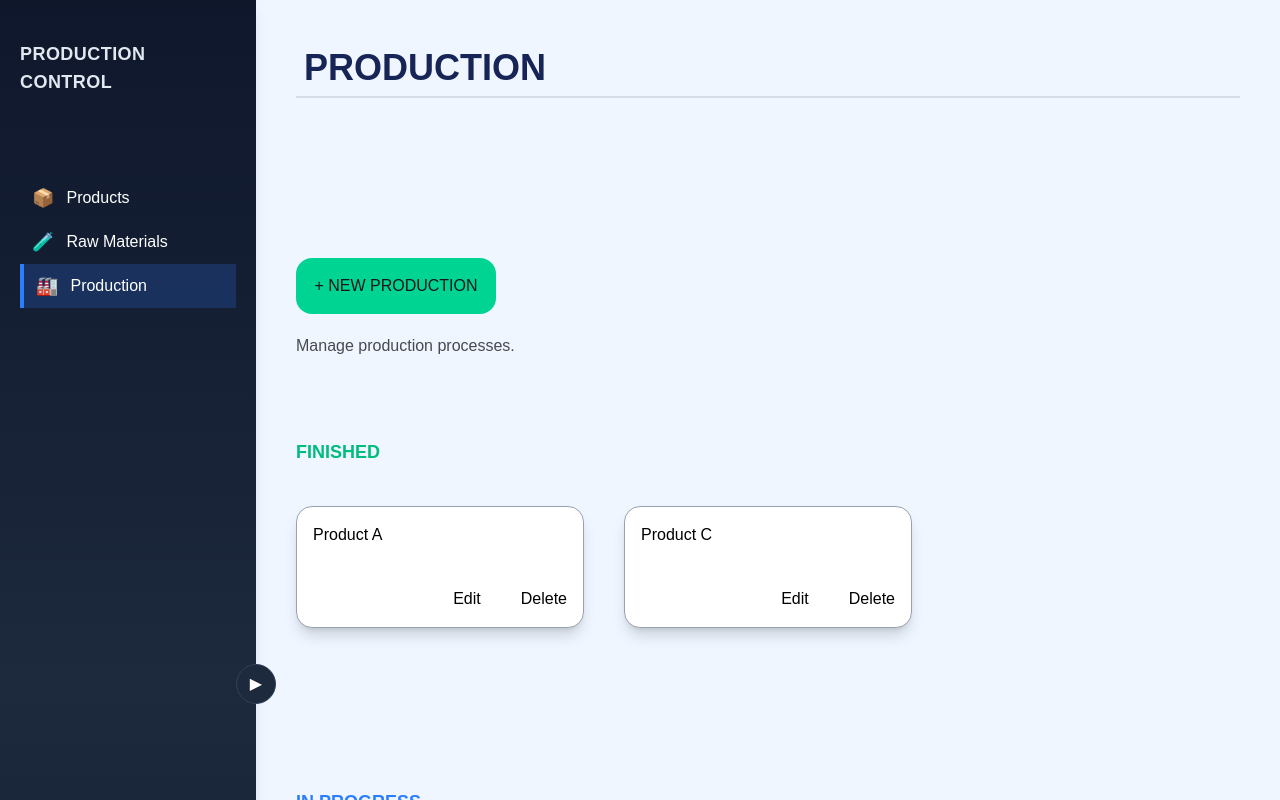
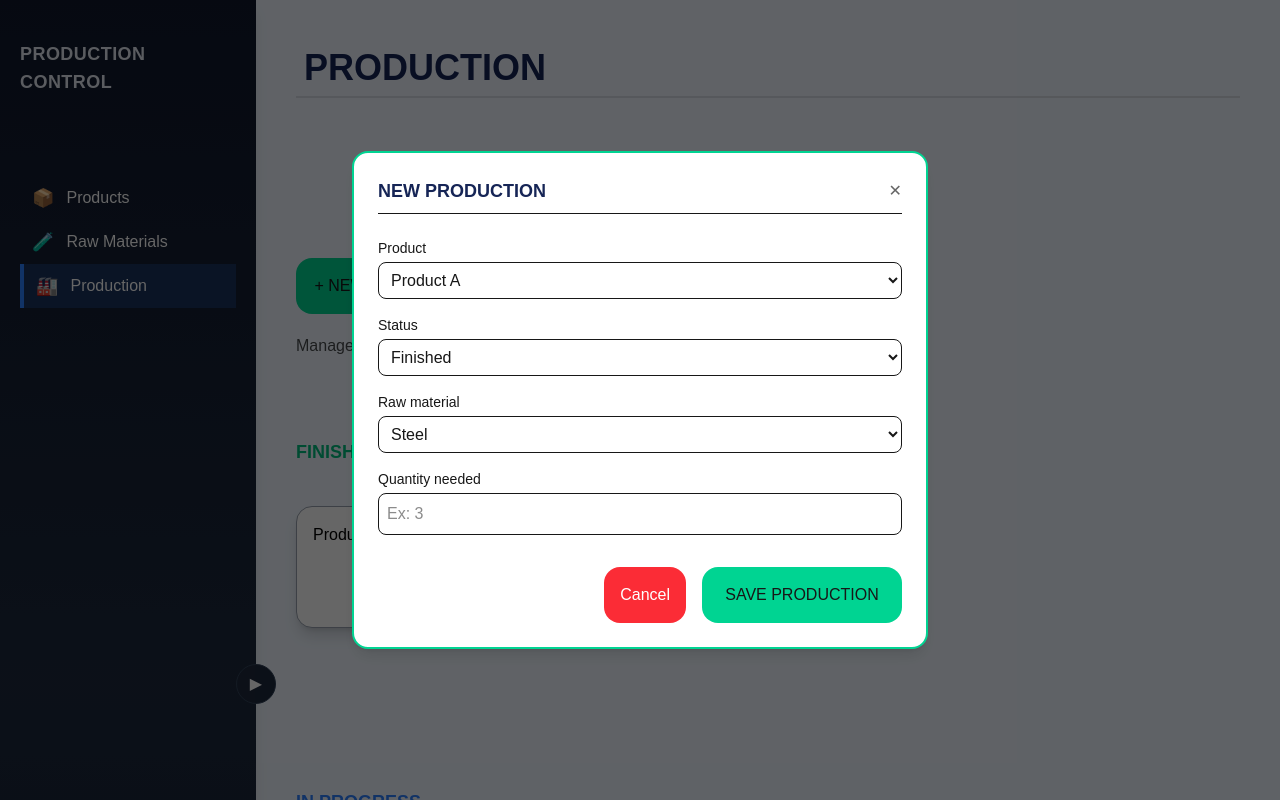
Before and after one commit to AlvsMatheus/autoflex-system, a Next.js app: page /production in a window 1280 px wide. Both pictures are taken after a click on the button "+ NEW PRODUCTION". Shown: the top 800 px of the page. Built offline with nearby package versions, Linux system fonts and the light colour scheme.

Commit message:
Modal structure and logic finished

```diff
--- /dev/null
+++ b/src/app/components/ui/BtnGreen.tsx
@@ -0,0 +1,19 @@
+import React from 'react'
+
+type BtnGreenProps = {
+    label: string;
+    onClick?: () => void;
+
+}
+
+const BtnGreen = ({label, onClick}: BtnGreenProps) => {
+  return (
+    <button
+    onClick={onClick}
+    className="w-50 hover:cursor-pointer bg-emerald-400 hover:bg-emerald-500 hover:scale-105 p-4 uppercase rounded-2xl transition-all duration-150 ease-in-out">
+        {label}
+    </button>
+  )
+}
+
+export default BtnGreen
--- /dev/null
+++ b/src/app/components/ui/Modal.tsx
@@ -0,0 +1,45 @@
+"use client";
+
+import React from "react";
+
+type ModalProps = {
+  isOpen: boolean;
+  onClose: () => void;
+  title?: string;
+  children: React.ReactNode;
+};
+
+const Modal = ({ isOpen, onClose, title, children }: ModalProps) => {
+  if (!isOpen) return null;
+
+  return (
+    <section
+      onClick={onClose}
+      className="fixed top-0 left-0 z-50 flex h-screen w-screen items-center justify-center bg-black/60"
+    >
+      <section
+        onClick={(e) => e.stopPropagation()}
+        className="md:overflow-auto bg-white md:h-[90%] lg:h-auto w-[90%] max-w-xl rounded-2xl border-2 border-emerald-400 shadow-lg p-6 flex flex-col gap-6"
+      >
+        {title && (
+          <header className="flex justify-between items-center border-b pb-2">
+            <h2 className="text-lg font-bold uppercase text-blue-950">
+              {title}
+            </h2>
+
+            <button
+              onClick={onClose}
+              className="text-black/60 hover:text-black"
+            >
+              ✕
+            </button>
+          </header>
+        )}
+
+        <div>{children}</div>
+      </section>
+    </section>
+  );
+};
+
+export default Modal;
--- a/src/app/production/page.tsx
+++ b/src/app/production/page.tsx
@@ -1,13 +1,20 @@
 "use client";
 
+import { useState } from "react";
 import { useLayout } from "@/context/LayoutContext";
 import { useMediaQuery } from "@/hooks/useMediaQuery";
 import ProductionCards from "../components/production/ProductionCards";
+import BtnGreen from "../components/ui/BtnGreen";
+import Modal from "../components/ui/Modal";
+
 
 
 const Page = () => {
   const { isNavOpen } = useLayout();
   const isMobile = useMediaQuery("(max-width: 768px)");
+  const [isModalOpen, setIsModalOpen] = useState<boolean>(false)
+  const openModal = () => {setIsModalOpen(true)}
+  const closeModal = () => {setIsModalOpen(false)}
 
   const shouldHideProduction = isMobile && isNavOpen;
 
@@ -23,9 +30,7 @@ const Page = () => {
 
       <section className="h-full w-full flex flex-col gap-20">
         <section className="flex flex-col gap-5">
-          <button className="w-50 bg-emerald-400 p-4 uppercase rounded-2xl">
-            + New Production
-          </button>
+          <BtnGreen onClick={openModal} label="+ New Production"/>
           <p className="text-black/70 text-1xl">
             Manage production processes.
           </p>
@@ -35,6 +40,64 @@ const Page = () => {
           <ProductionCards />
         </section>
       </section>
+      <Modal
+  isOpen={isModalOpen}
+  onClose={closeModal}
+  title="New Production"
+>
+  <form className="flex flex-col gap-4">
+
+    {/* Product */}
+    <div className="flex flex-col gap-1">
+      <label className="text-sm font-medium">Product</label>
+      <select className="border rounded-lg p-2">
+        <option>Product A</option>
+        <option>Product B</option>
+      </select>
+    </div>
+
+    {/* Status */}
+    <div className="flex flex-col gap-1">
+      <label className="text-sm font-medium">Status</label>
+      <select className="border rounded-lg p-2">
+        <option value="finished">Finished</option>
+        <option value="progress">In Progress</option>
+        <option value="pending">Pending</option>
+      </select>
+    </div>
+
+    {/* Raw material */}
+    <div className="flex flex-col gap-1">
+      <label className="text-sm font-medium">Raw material</label>
+      <select className="border rounded-lg p-2">
+        <option>Steel</option>
+        <option>Plastic</option>
+      </select>
+    </div>
+
+    {/* Quantity */}
+    <div className="flex flex-col gap-1">
+      <label className="text-sm font-medium">Quantity needed</label>
+      <input
+        type="number"
+        className="border rounded-lg p-2"
+        placeholder="Ex: 3"
+      />
+    </div>
+
+    <div className="flex justify-end gap-4 mt-4">
+      <button
+        type="button"
+        onClick={closeModal}
+        className="px-4 py-2 rounded-2xl bg-red-500 text-white"
+      >
+        Cancel
+      </button>
+
+      <BtnGreen label="Save Production" />
+    </div>
+  </form>
+</Modal>
     </article>
   );
 };
--- a/src/app/products/page.tsx
+++ b/src/app/products/page.tsx
@@ -1,19 +1,26 @@
 "use client";
 
+import { useState } from "react";
 import { useLayout } from "@/context/LayoutContext";
 import { useMediaQuery } from "@/hooks/useMediaQuery";
 import ProductsCard from "../components/products/ProductsCard";
+import BtnGreen from "../components/ui/BtnGreen";
+import Modal from "../components/ui/Modal";
+
 
 const Page = () => {
+  const [isModalOpen, setIsModalOpen] = useState<boolean>(false)
   const { isNavOpen } = useLayout();
   const isMobile = useMediaQuery("(max-width: 768px)");
+  const shouldHideProducts = isMobile && isNavOpen;
 
-  const shouldHideProducts = isMobile && isNavOpen;
+  const openModal = () => {setIsModalOpen(true)}
+  const closeModal = () => {setIsModalOpen(false)}
 
   if (shouldHideProducts) return null;
 
   return (
-    <article className="flex flex-col gap-40 h-full w-full p-10 ">
+    <article className="relative flex flex-col gap-40 h-full w-full p-10 ">
       <section className="border-b-2 border-black/10 p-2">
         <h1 className="text-blue-950 uppercase font-bold text-4xl">
           Products
@@ -22,9 +29,7 @@ const Page = () => {
 
       <section className="h-full w-full flex flex-col gap-20">
         <section className="flex flex-col gap-5">
-          <button className="w-50 bg-emerald-400 p-4 uppercase rounded-2xl">
-            + New Product
-          </button>
+          <BtnGreen onClick={openModal} label="+ New Product"/>
           <p className="text-black/70 text-1xl">
             Manage registered products.
           </p>
@@ -34,6 +39,44 @@ const Page = () => {
           <ProductsCard />
         </section>
       </section>
+      <Modal
+  isOpen={isModalOpen}
+  onClose={closeModal}
+  title="New Product"
+>
+  <form className="flex flex-col gap-4">
+    <div className="flex flex-col gap-1">
+      <label className="text-sm font-medium">Product name</label>
+      <input
+        type="text"
+        className="border rounded-lg p-2"
+        placeholder="Ex: Product A"
+      />
+    </div>
+
+    <div className="flex flex-col gap-1">
+      <label className="text-sm font-medium">Price</label>
+      <input
+        type="number"
+        className="border rounded-lg p-2"
+        placeholder="Ex: 100"
+      />
+    </div>
+
+    <div className="flex justify-end gap-4 mt-4">
+      <button
+        type="button"
+        onClick={closeModal}
+        className="text-white px-4 py-2 rounded-2xl bg-red-500 border"
+      >
+        Cancel
+      </button>
+
+      <BtnGreen label="Save Product" />
+    </div>
+  </form>
+</Modal>
+
     </article>
   );
 };
--- a/src/app/raw-materials/page.tsx
+++ b/src/app/raw-materials/page.tsx
@@ -1,12 +1,19 @@
 "use client";
 
+import { useState } from "react";
 import { useLayout } from "@/context/LayoutContext";
 import { useMediaQuery } from "@/hooks/useMediaQuery";
 import MaterialsCard from "../components/raw-materials/MateterialsCard";
+import Modal from "../components/ui/Modal";
+import BtnGreen from "../components/ui/BtnGreen";
+
 
 const Page = () => {
   const { isNavOpen } = useLayout();
   const isMobile = useMediaQuery("(max-width: 768px)");
+  const [isModalOpen, setIsModalOpen] = useState<boolean>(false)
+  const openModal = () => {setIsModalOpen(true)}
+  const closeModal = () => {setIsModalOpen(false)}
 
   const shouldHideMaterials = isMobile && isNavOpen;
 
@@ -22,9 +29,7 @@ const Page = () => {
 
       <section className="h-full w-full flex flex-col gap-20">
         <section className="flex flex-col gap-5">
-          <button className="w-50 bg-emerald-400 p-4 uppercase rounded-2xl">
-            + New Material
-          </button>
+          <BtnGreen onClick={openModal} label="+ New Material"/>
           <p className="text-black/70 text-1xl">
             Manage registered materials.
           </p>
@@ -34,6 +39,43 @@ const Page = () => {
           <MaterialsCard />
         </section>
       </section>
+      <Modal
+  isOpen={isModalOpen}
+  onClose={closeModal}
+  title="New Material"
+>
+  <form className="flex flex-col gap-4">
+    <div className="flex flex-col gap-1">
+      <label className="text-sm font-medium">Material Name</label>
+      <input
+        type="text"
+        className="border rounded-lg p-2"
+        placeholder="Ex: Product A"
+      />
+    </div>
+
+    <div className="flex flex-col gap-1">
+      <label className="text-sm font-medium">Quantity in stock</label>
+      <input
+        type="number"
+        className="border rounded-lg p-2"
+        placeholder="Ex: 100"
+      />
+    </div>
+
+    <div className="flex justify-end gap-4 mt-4">
+      <button
+        type="button"
+        onClick={closeModal}
+        className="text-white px-4 py-2 rounded-2xl bg-red-500 border"
+      >
+        Cancel
+      </button>
+
+      <BtnGreen label="Save Material" />
+    </div>
+  </form>
+</Modal>
     </article>
   );
 };
```
Also changed, not shown: src/app/components/layout/Header.tsx (deleted).
